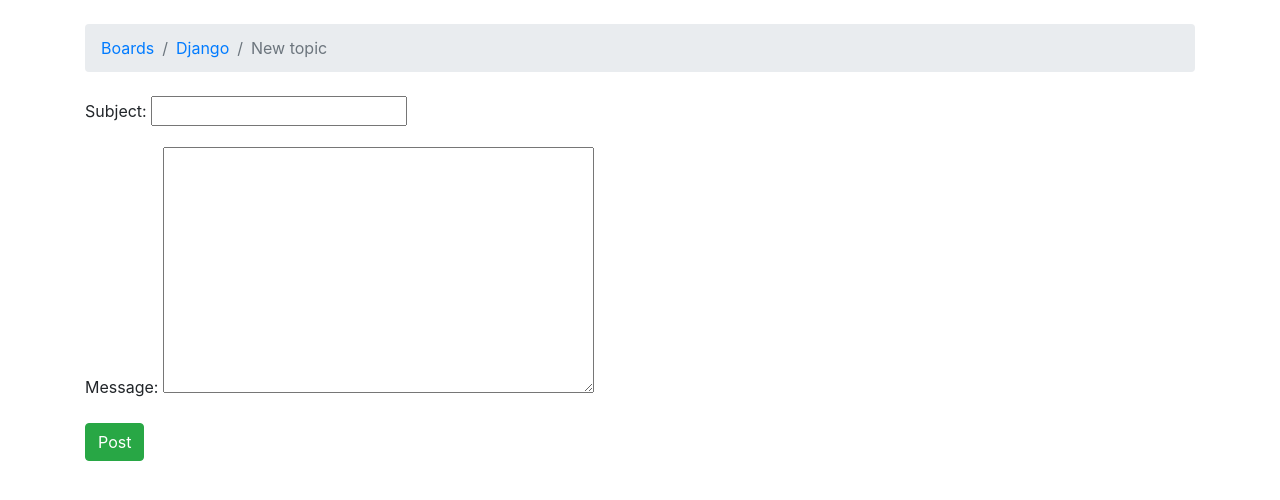
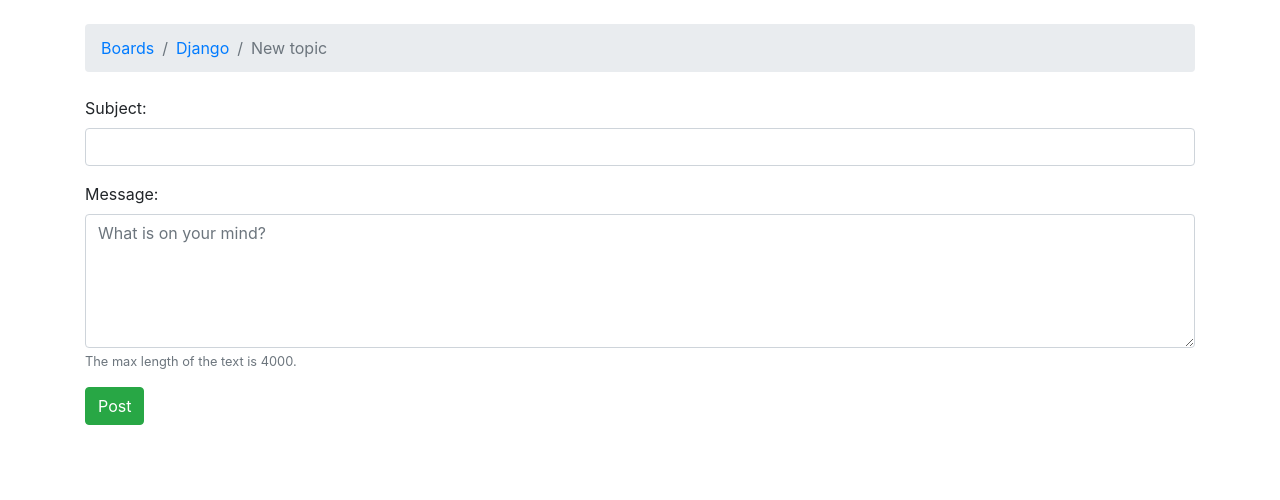
Before and after one commit to alvAro365/demo-django, a Django app: page /boards/1/new/ in a window 1280 px wide. Shown: the part 56-556 px from the top of the page. Run offline with Django 3.2, Linux system fonts and the light colour scheme; data comes from the database, SQL or seed files in the repository; some libraries are stand-ins or nearby versions.

Commit message:
Implement DjangoForms

```diff
--- a/boards/forms.py
+++ b/boards/forms.py
@@ -4,8 +4,11 @@ from .models import Topic
 
 class NewTopicForm(forms.ModelForm):
     message = forms.CharField(
-        widget=forms.Textarea(),
-        max_length=4000
+        widget=forms.Textarea(
+            attrs={'rows': 5, 'placeholder': 'What is on your mind?'}
+        ),
+        max_length=4000,
+        help_text='The max length of the text is 4000.'
     )
 
     class Meta:
--- a/myproject/settings.py
+++ b/myproject/settings.py
@@ -37,6 +37,8 @@ INSTALLED_APPS = [
     'django.contrib.sessions',
     'django.contrib.messages',
     'django.contrib.staticfiles',
+
+    'widget_tweaks',
 
     'boards',
 ]
--- /dev/null
+++ b/templates/includes/form.html
@@ -0,0 +1,28 @@
+{% load widget_tweaks %}
+
+{% for field in form %}
+<div class="form-group">
+  {{ field.label_tag }}
+
+  {% if form.is_bound %}
+  {% if field.errors %}
+  {% render_field field class="form-control is-invalid" %}
+  {% for error in field.errors %}
+  <div class="invalid-feedback">
+    {{ error }}
+  </div>
+  {% endfor %}
+  {% else %}
+  {% render_field field class="form-control is-valid" %}
+  {% endif %}
+  {% else %}
+  {% render_field field class="form-control" %}
+  {% endif %}
+
+  {% if field.help_text %}
+  <small class="form-text text-muted">
+    {{ field.help_text }}
+  </small>
+  {% endif %}
+</div>
+{% endfor %}
--- a/templates/new_topic.html
+++ b/templates/new_topic.html
@@ -1,5 +1,4 @@
 {% extends 'base.html' %}
-
 
 {% block title %}Start a New Topic {% endblock %}
 
@@ -12,7 +11,8 @@
 {% block content %}
 <form method="post" novalidate>
   {% csrf_token %}
-  {{ form.as_p }}
+
+  {% include 'includes/form.html' %}
   <button type="submit" class="btn btn-success">Post</button>
 </form>
 {% endblock %}
```
Also changed, not shown: boards/tests.py (+9 -0 lines).
